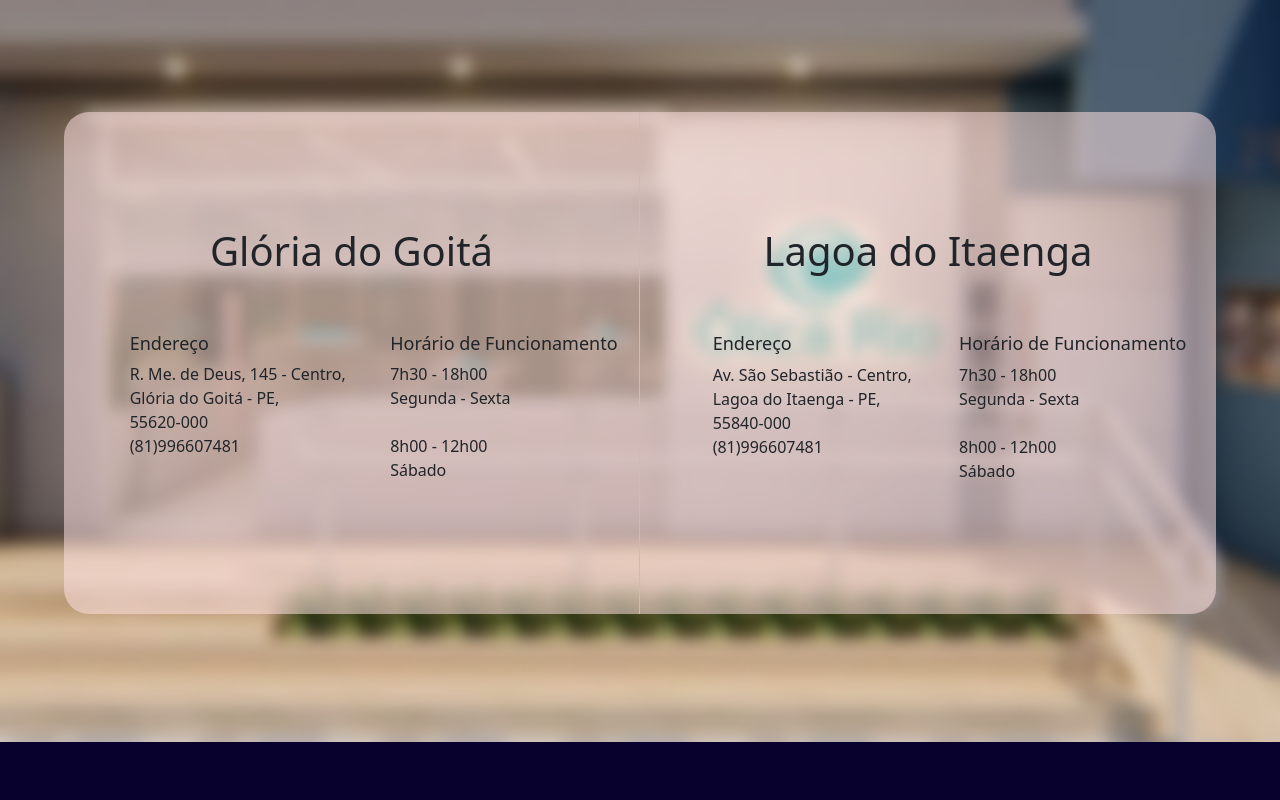
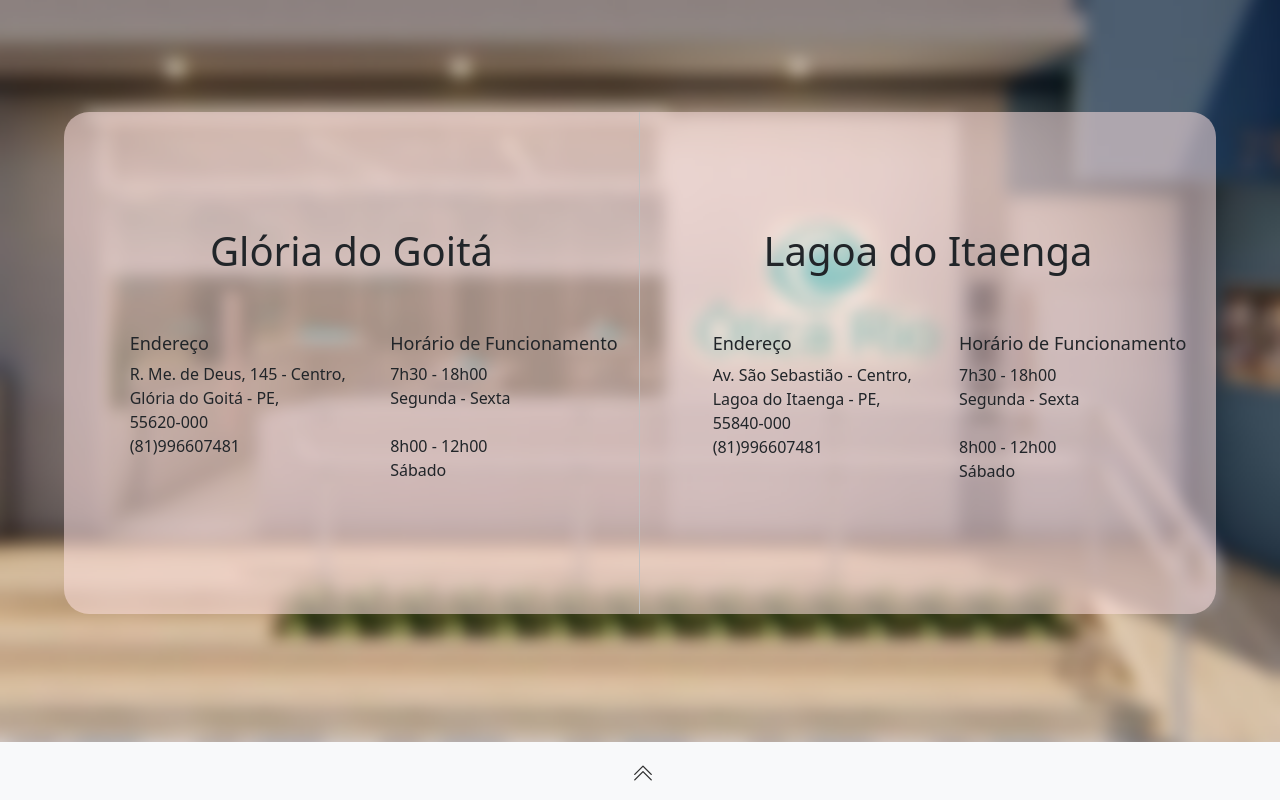
Before and after one commit to neju050405/otica-app, a React (Create React App) app: page / in a window 1280 px wide. Shown: the part 1730-2530 px from the top of the page. Before the commit the page ends 2472 px from the top, so only its background shows below. Built offline with nearby package versions, Linux system fonts and the light colour scheme.

Commit message:
Update App.js

```diff
--- a/src/App.js
+++ b/src/App.js
@@ -6,6 +6,7 @@ import Brands from './brands';
 import './whatsappbtn.css';
 import Socials from './socials';
 import Locations from './locations';
+import BottomNav from './bottomnav';
 
 function App() {
   return (
@@ -26,6 +27,9 @@ function App() {
         <div className="locations-container">
           <Locations></Locations>
         </div>
+        <div className="bottomnav-container">
+          <BottomNav></BottomNav>
+        </div>
       </div>
     </div>
   );
```
